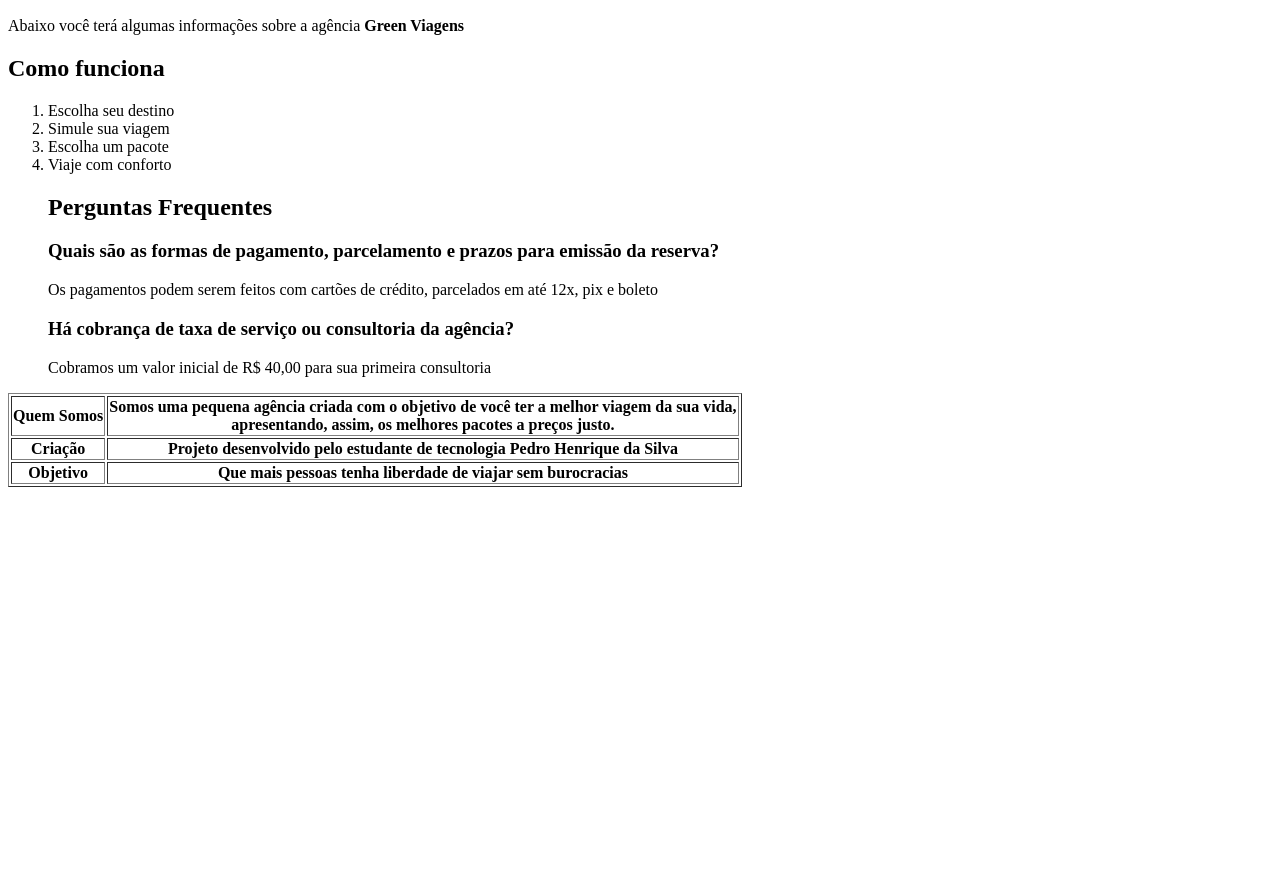
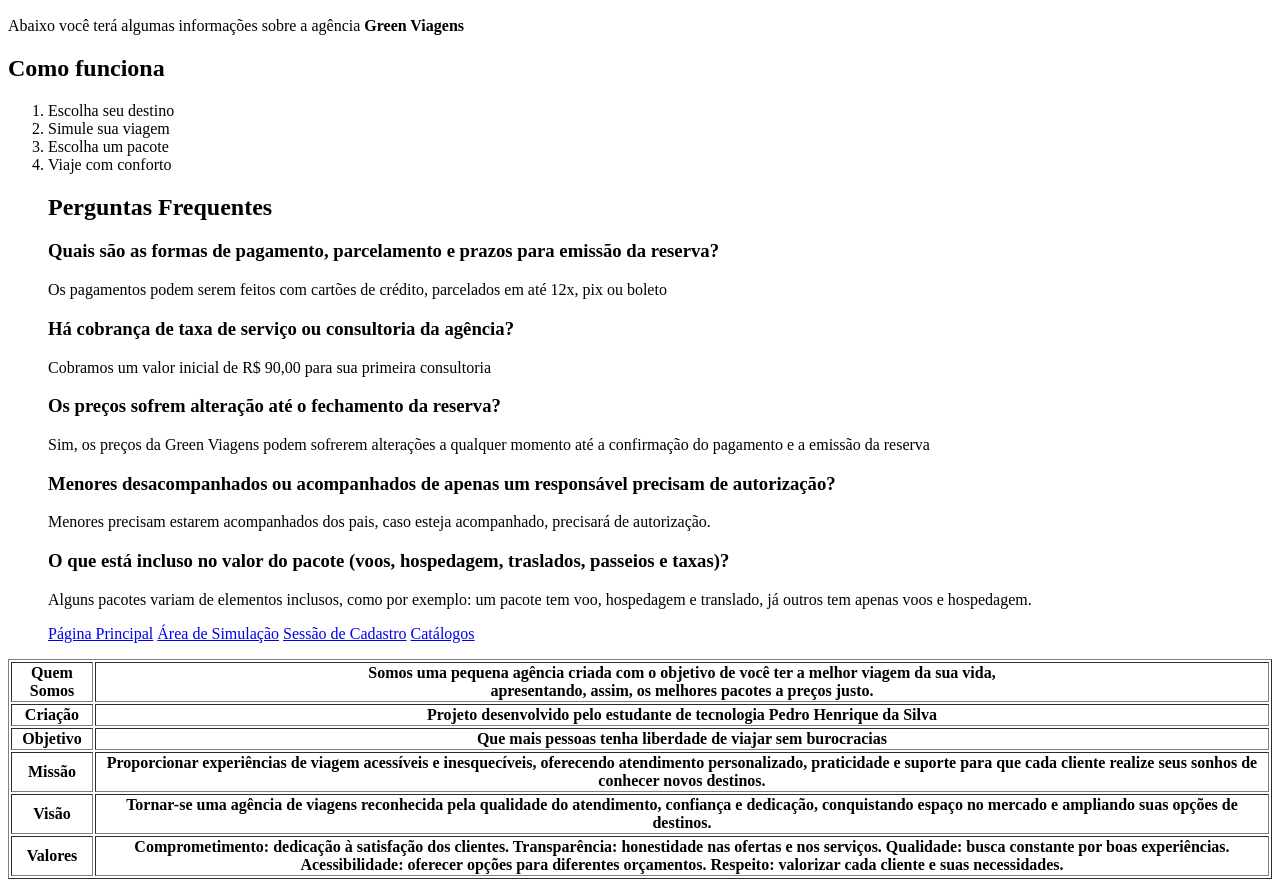
Before and after one commit to pedrograss/green-viagens-projeto-pedrohenrique, a plain HTML site: page sobre.html in a window 1280 px wide. Shown: the part 50-937 px from the top of the page. Before the commit the page ends 800 px from the top, so only its background shows below. Drawn offline with Linux system fonts and the light colour scheme.

Commit message:
finalização de sobre

```diff
--- a/sobre.html
+++ b/sobre.html
@@ -1,10 +1,12 @@
 <!DOCTYPE html>
 <html lang="pt-BR">
+
 <head>
     <meta charset="UTF-8">
     <meta name="viewport" content="width=device-width, initial-scale=1.0">
     <title>Sobre</title>
 </head>
+
 <body>
     <section id="inicio">
         <header>
@@ -15,10 +17,40 @@
     <main>
         <table border="1">
             <thead class="tabela">
-    <tr><th>Quem Somos</th><th>Somos uma pequena agência criada com o objetivo de você ter a melhor viagem da sua vida, <br>
-            apresentando, assim, os melhores pacotes a preços justo.</th></tr>
-    <tr><th>Criação</th><th>Projeto desenvolvido pelo estudante de tecnologia Pedro Henrique da Silva</th></tr>
-    <tr><th>Objetivo</th><th>Que mais pessoas tenha liberdade de viajar sem burocracias</th></tr>
+                <tr>
+                    <th>Quem Somos</th>
+                    <th>Somos uma pequena agência criada com o objetivo de você ter a melhor viagem da sua vida, <br>
+                        apresentando, assim, os melhores pacotes a preços justo.</th>
+                </tr>
+                <tr>
+                    <th>Criação</th>
+                    <th>Projeto desenvolvido pelo estudante de tecnologia Pedro Henrique da Silva</th>
+                </tr>
+                <tr>
+                    <th>Objetivo</th>
+                    <th>Que mais pessoas tenha liberdade de viajar sem burocracias</th>
+                </tr>
+                <tr>
+                    <th>Missão</th>
+                    <th>Proporcionar experiências de viagem acessíveis e inesquecíveis, oferecendo atendimento
+                        personalizado, praticidade e suporte para que cada cliente realize seus sonhos de conhecer novos
+                        destinos.</th>
+                </tr>
+                <tr>
+                    <th>Visão</th>
+                    <th>Tornar-se uma agência de viagens reconhecida pela qualidade do atendimento, confiança e
+                        dedicação, conquistando espaço no mercado e ampliando suas opções de destinos.</th>
+                </tr>
+                <tr>
+                    <th>Valores</th>
+                    <th>
+                        Comprometimento: dedicação à satisfação dos clientes.
+                        Transparência: honestidade nas ofertas e nos serviços.
+                        Qualidade: busca constante por boas experiências.
+                        Acessibilidade: oferecer opções para diferentes orçamentos.
+                        Respeito: valorizar cada cliente e suas necessidades.
+                    </th>
+                </tr>
             </thead>
             <h2>Como funciona</h2>
             <ol>
@@ -27,12 +59,34 @@
                 <li>Escolha um pacote</li>
                 <li>Viaje com conforto</li>
 
+                <section class="perguntas">
                     <h2>Perguntas Frequentes</h2>
                     <h3>Quais são as formas de pagamento, parcelamento e prazos para emissão da reserva?</h3>
-    <p>Os pagamentos podem serem feitos com cartões de crédito, parcelados em até 12x, pix e boleto</p>
+                    <p>Os pagamentos podem serem feitos com cartões de crédito, parcelados em até 12x, pix ou boleto</p>
                     <h3>Há cobrança de taxa de serviço ou consultoria da agência?</h3>
-    <p>Cobramos um valor inicial de R$ 40,00 para sua primeira consultoria</p>
+                    <p>Cobramos um valor inicial de R$ 90,00 para sua primeira consultoria</p>
+                    <h3>Os preços sofrem alteração até o fechamento da reserva?</h3>
+                    <p>Sim, os preços da Green Viagens podem sofrerem alterações a qualquer momento até a confirmação do
+                        pagamento e a emissão da reserva</p>
+                    <h3>Menores desacompanhados ou acompanhados de apenas um responsável precisam de autorização?</h3>
+                    <p>Menores precisam estarem acompanhados dos pais, caso esteja acompanhado, precisará de
+                        autorização.</p>
+                    <h3>O que está incluso no valor do pacote (voos, hospedagem, traslados, passeios e taxas)?</h3>
+                    <p>Alguns pacotes variam de elementos inclusos, como por exemplo: um pacote tem voo, hospedagem e
+                        translado, já outros tem apenas voos e hospedagem.</p>
+                </section>
+
     </main>
 
+    <footer>
+        <nav>
+            <a href="index.html">Página Principal</a>
+            <a href="simulador.html">Área de Simulação</a>
+            <a href="cadastro.html">Sessão de Cadastro</a>
+            <a href="catalogo.html">Catálogos</a>
+        </nav>
+    </footer>
+
 </body>
+
 </html>
```
Lines whose indentation alone changed are shown as unchanged.
